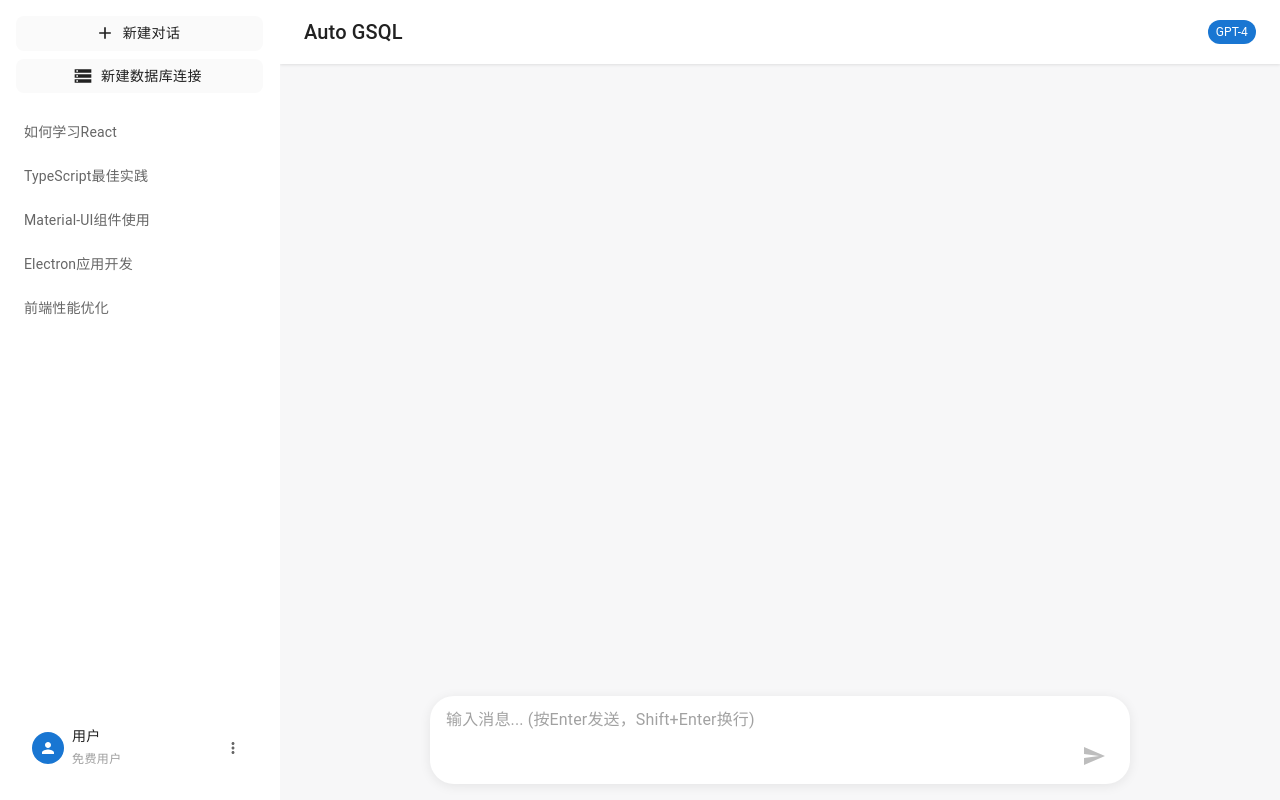
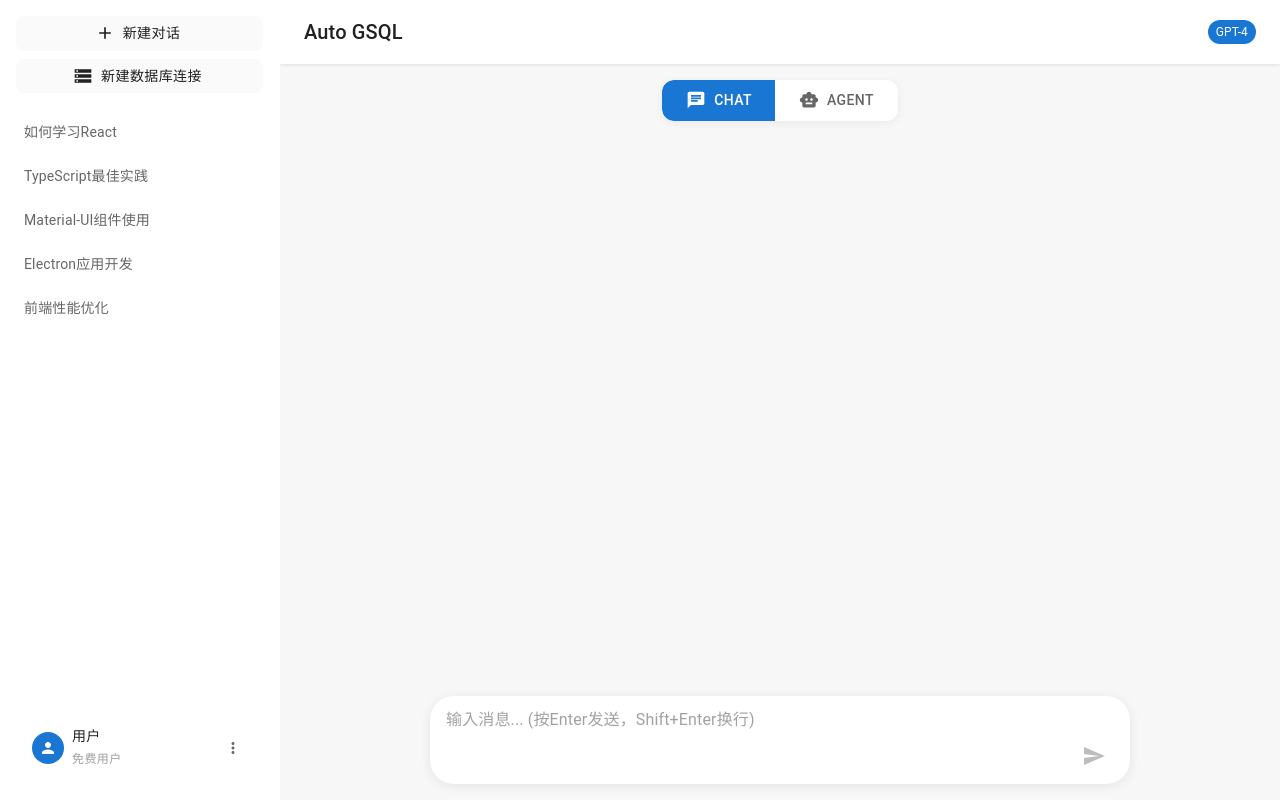
Before and after one commit to tx-819/auto-gsql, a React (Vite) app in the folder src/renderer/: page / in a window 1280 px wide. Built offline with nearby package versions, Linux system fonts and the light colour scheme.

Commit message:
聊天模式切换

```diff
--- a/src/renderer/src/pages/chat/index.tsx
+++ b/src/renderer/src/pages/chat/index.tsx
@@ -6,9 +6,16 @@ import {
   IconButton,
   Typography,
   Avatar,
-  CircularProgress
+  CircularProgress,
+  ToggleButton,
+  ToggleButtonGroup
 } from '@mui/material'
-import { Send as SendIcon, Person as UserIcon } from '@mui/icons-material'
+import {
+  Send as SendIcon,
+  Person as UserIcon,
+  SmartToy as AgentIcon,
+  Chat as ChatIcon
+} from '@mui/icons-material'
 
 interface Message {
   id: string
@@ -17,10 +24,13 @@ interface Message {
   timestamp: Date
 }
 
+type ChatMode = 'chat' | 'agent'
+
 const ChatPage: React.FC = () => {
   const [messages, setMessages] = useState<Message[]>([])
   const [inputValue, setInputValue] = useState('')
   const [isLoading, setIsLoading] = useState(false)
+  const [chatMode, setChatMode] = useState<ChatMode>('chat')
   const messagesEndRef = useRef<HTMLDivElement>(null)
 
   const scrollToBottom = (): void => {
@@ -30,6 +40,15 @@ const ChatPage: React.FC = () => {
   useEffect(() => {
     scrollToBottom()
   }, [messages])
+
+  const handleModeChange = (
+    event: React.MouseEvent<HTMLElement>,
+    newMode: ChatMode | null
+  ): void => {
+    if (newMode !== null) {
+      setChatMode(newMode)
+    }
+  }
 
   const handleSendMessage = async (): Promise<void> => {
     if (!inputValue.trim()) return
@@ -49,7 +68,7 @@ const ChatPage: React.FC = () => {
     setTimeout(() => {
       const aiMessage: Message = {
         id: (Date.now() + 1).toString(),
-        content: `我收到了你的消息："${userMessage.content}"。这是一个模拟的AI回复。`,
+        content: `我收到了你的消息："${userMessage.content}"。这是一个模拟的AI回复。当前模式：${chatMode === 'chat' ? '聊天模式' : '智能代理模式'}`,
         role: 'assistant',
         timestamp: new Date()
       }
@@ -76,6 +95,71 @@ const ChatPage: React.FC = () => {
         pt: '64px'
       }}
     >
+      {/* 模式切换区域 */}
+      <Box
+        sx={{
+          width: '100%',
+          display: 'flex',
+          justifyContent: 'center',
+          py: 2,
+          px: { xs: 1, sm: 2 }
+        }}
+      >
+        <Paper
+          elevation={1}
+          sx={{
+            borderRadius: 3,
+            overflow: 'hidden',
+            boxShadow: '0 2px 8px rgba(0,0,0,0.06)'
+          }}
+        >
+          <ToggleButtonGroup
+            value={chatMode}
+            exclusive
+            onChange={handleModeChange}
+            sx={{
+              '& .MuiToggleButton-root': {
+                px: 3,
+                py: 1,
+                border: 'none',
+                borderRadius: 0,
+                '&:first-of-type': {
+                  borderTopLeftRadius: 12,
+                  borderBottomLeftRadius: 12
+                },
+                '&:last-of-type': {
+                  borderTopRightRadius: 12,
+                  borderBottomRightRadius: 12
+                },
+                '&.Mui-selected': {
+                  bgcolor: 'primary.main',
+                  color: 'primary.contrastText',
+                  '&:hover': {
+                    bgcolor: 'primary.dark'
+                  }
+                },
+                '&:not(.Mui-selected)': {
+                  bgcolor: 'background.paper',
+                  color: 'text.secondary',
+                  '&:hover': {
+                    bgcolor: 'action.hover'
+                  }
+                }
+              }
+            }}
+          >
+            <ToggleButton value="chat">
+              <ChatIcon sx={{ mr: 1, fontSize: 20 }} />
+              <Box sx={{ fontWeight: 500 }}>Chat</Box>
+            </ToggleButton>
+            <ToggleButton value="agent">
+              <AgentIcon sx={{ mr: 1, fontSize: 20 }} />
+              <Box sx={{ fontWeight: 500 }}>Agent</Box>
+            </ToggleButton>
+          </ToggleButtonGroup>
+        </Paper>
+      </Box>
+
       {/* 消息列表区域 */}
       <Box
         sx={{
```
